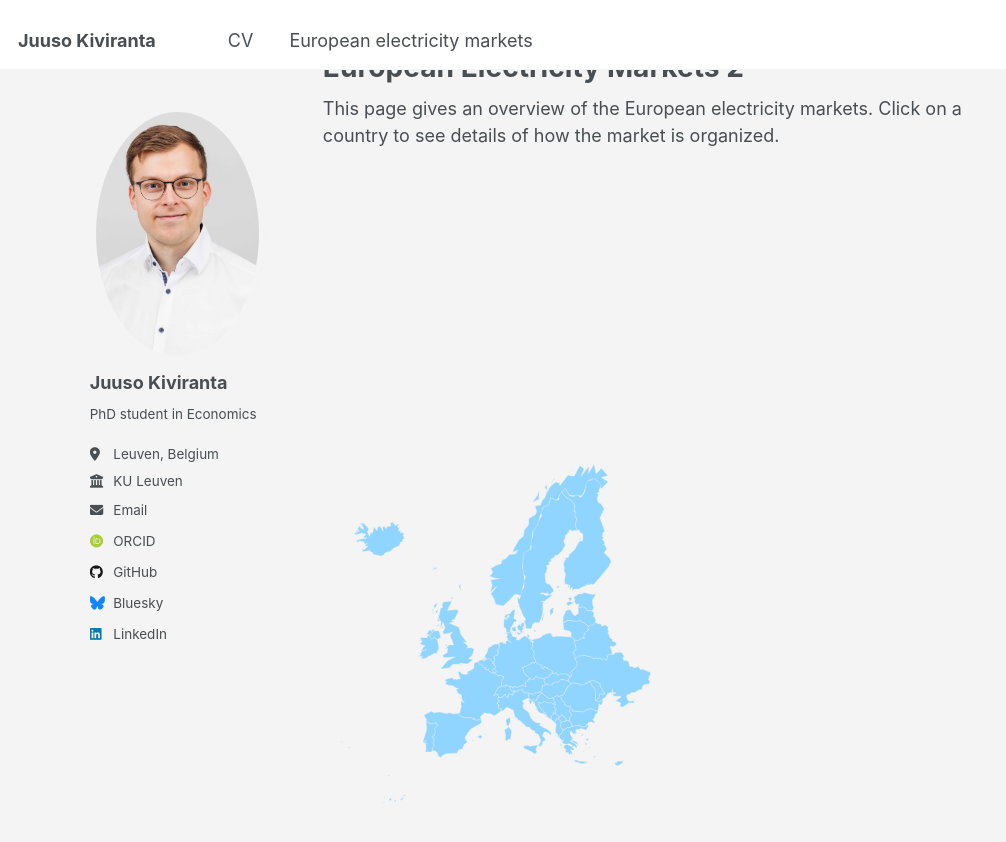
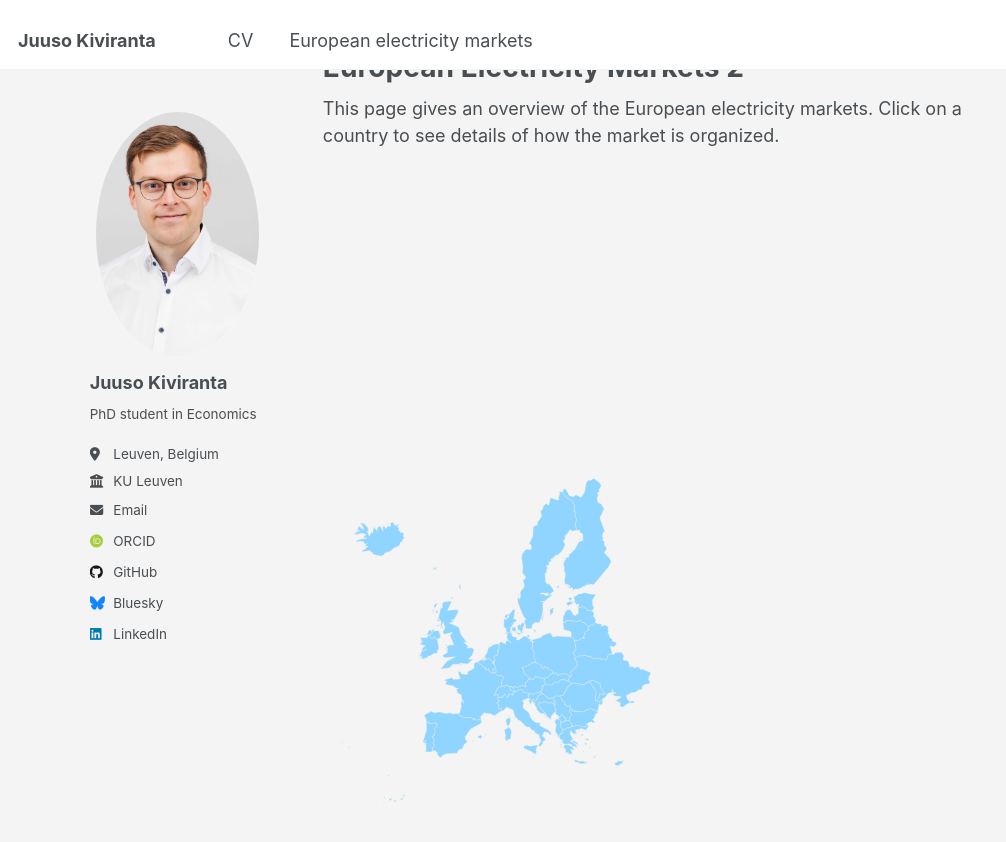
Before and after one commit to jkiviranta/jkiviranta.github.io, a Jekyll site: the page built from _pages/eur-elec-markets2.md, in a window 1280 px wide and 900 px high. Shown: the top 842 px of the window, without its empty margins (0-1006 px from the left). Built offline with Jekyll 4.4.1, drawn with Linux system fonts in a browser that asks for light colours; some web fonts are replaced.

Commit message:
Update eur-elec-markets2.md

```diff
--- a/_pages/eur-elec-markets2.md
+++ b/_pages/eur-elec-markets2.md
@@ -62,8 +62,7 @@
         <path id="RO" d="m400.8 615.9 3.7 2 4.3-1.7 2 1.5-1 4-3.4.8.4-2-1.4.5-2 11-10.2-4-5.8 1.5-4.9 3.2-17.4-1.6.8-2.2-2.2-1.5-1.4-1.9 1.6-1.3-.6-.7-3.7 1-5-2.7 1.2-.7-1.2-1 1-1.3-4.8-3-.1-2.8-3.6-3.5 6-1.6 5.8-12 6-4.5 2.2-1.4 9.2 1.6 2.7 2 8-2.7 1-2 2-.6 2.5 1L400 601l1 3.4-1 10 1 1.5z"/>
         <path id="PT" d="m95 725.4 3.3.9-2.2.7-1.1-1.6zm-57-41 3 .7h-3.6l-.8-1.1 1.4.4zm-9.6-6.8-2.1-1 1.7-.3.4 1.3zM160.9 690l-3 1.5-7.8-.2 1.3-3.4-.5-8.6 1.5.2-1-.9-2.7.6-.3-1.7 1.6-.8 1.5-2.9-2.3 3-1.5.3-.8-.9 5.3-17-.6-10.7 3.5-1.8.7 3 10.4-1.2.5 2.4 2.2 1.3-4.8 4.7.8 5.9-1.5 1.5.4 3.3-3.8 1.1 3.6 5.3-2.3 5.2 2.6 2.3-3.3 3.9.3 4.6z"/>
         <path id="PL" d="m342.8 521.3 21.3 1.2 4 1.8.9 3 2.9 13.2-5 5.3 3.2 2.7-.3 5.7 3.3 7v3.6l-9.4 9.7 1 5.6-2.1-.1-6-3.5-8.7.3-2 2-2-.2V577l-2.2-2.4-2 2.1-2-1.1-1.9-3.9-6.3-2.5.5-2-2 .6-3.5-1.8.7 2-2.4 1.4-2.9-3.4 1.5-1.6-1-.8-1.8.4-6.8-4.3-1.3 1.7 1.4-4.2-2.8-6.3 1-2.7-.9-5-3.3-3.8 2-3.6-1-6 2.1 1-.2-2-2.3-.6v-1l13.3-3.8 2.5-3 8.6-3.1 3.3-.3 3 1.8-2.3-.7 2.7 4.4 5.2-1z"/>
-        <path id="NO" d="m 418.7,295 -10.4,9.9 -2.2,-7.3 -7.1,-6.9 -9.0,1.9 -3.5,9.3 -5.9,12.9 -8.1,0.8 -11.4,-1.3 -4.9,-9.4 -8.4,8.3 -4.0,8.3 -9.7,-3.1 -2.6,10.7 -8.6,3.2 -3.4,10.7 -4.3,14.7 -7.1,10.1 -3.7,26.7 -9.1,3.7 -2.6,20.5 2.3,12.7 0.6,9.2 -5.2,21.2 -6.1,-1.9 -3.7,0.8 -6.1,7.1 -10.1,9.2 -10.8,-2.5 -2.5,-8.2 -4.6,-7.3 6.03,-7.0 2.4,-4.2 -9.3,9.4 2.9,-11.1 -2.1,-7.2 13.5,-2.2 -6.8,-0.4 -8.2,-2.9 4.7,-5.9 -2.9,-5.3 7.7,-5.1 7.2,-2.2 1.5,-4.8 5.2,-2.8 5.6,-5.7 8.8,-0.9 3.4,-5.4 -7.8,3.0 3.2,-7.5 6.7,-11.4 5.7,-4.4 1.9,-9.4 6.2,-7.8 0.0,-9.0 9.9,-6.0 1.8,-4.0 -2.1,-8.5 7.9,-1.4 2.4,-7.2 3.8,-3.1 2.3,-7.2 6.2,-10.1 8.1,-6.5 3.1,1.9 1.9,-0.8 0.2,4.9 7.5,-9.6 4.6,-6.2 9.1,1.6 8.7,-15.9 5.8,5.2 -3.9,10.4 11.3,-14.6 -0.6,10.8 7.9,-13.5 3.2,13.8 7.5,-7.9 9.9,10.9 -9.7,2.2 L 418.7,295 Z m -50,-20.7 -6.9,5.8 z m 1.1,5.5 -0.1,0.02 z m -29.3,9.6 -5.0,7.7 2.3,-5.5 z m 72.1,5.3 0.3,-0.4 z m -84,4 0.4,8.1 -3.2,-3.2 z M 317,318 l 1.6,1.3 -10.8,5.6 6.7,-9.6 2.9,-7.6 z m -3.7,-7 -2.8,2.3 z m -9,12.5 -0.9,0.8 z m -9.2,40.9 0.1,-0.2 z m -27.2,35.4 h 0.1 z"/>
-        <path id="ME" d="m340 634 7.8 6.5-2 .6.1 2-1.8.6-1-1.4-2.5 4.1.4 2.8-5.5-5.1-.6-1.2.2-4 2.6-3.2 1.2.5-.5-2.2h1.7z"/>
+        <path id="NO" d="m 418.7,295 -10.4,9.9 -5.3,-10.3 -8.2,-3.0 -6.7,6.1 L 380.6,314.8 l -19.5,-0.5 -4.9,-9.4 -11.0,13.7 -8.1,0.8 -4.7,5.9 -6.5,5.9 -5.1,7.8 -6.2,19.6 -7.1,14.0 L 304.4,394.5 l -9.1,3.7 -2.4,21.6 2.3,22.4 L 290.4,461.8 278.8,462.8 264.4,477 l -10.8,-2.5 -6.5,-14.6 5.5,-7.9 -1.0,-0.8 -5.5,4.4 1.4,-13.2 5.4,-4.6 4.4,-1.3 L 244.9,433.4 l 3.4,-8.2 3.8,-6.5 9.6,-4.2 6.1,-6.9 9.3,-6.3 7.9,-4.2 -6.5,1.2 4.9,-10.7 9.0,-11.4 3.1,-9.6 6.4,-9.8 1.9,-9 9.6,-8.3 L 311.6,330.3 l 8.6,-3.5 5.1,-7.9 5.3,-11.7 8.7,-10 L 347.3,295.9 350.5,297 360,285 l 9.4,1.1 8.4,-15.4 5,7.2 -2.5,7.5 L 390.6,271.7 l -0.6,10.8 7.9,-13.5 3.2,13.8 7.5,-7.9 9.9,10.9 -9.7,2.2 z m -50,-20.7 -6.1,5.1 z m 1.1,5.5 -0.1,0.02 z m -29.3,9.6 -4.6,6.7 z m 72.1,5.3 0.3,-0.4 z m -84,4 -1.1,6.6 z M 317,318 l -5.6,5 -0.2,-3.03253 L 317.4,307.7 Z m -21.9,46.4 0.1,-0.2 z m -27.2,35.4 h 0.1 z"
         <path id="MK" d="m361.3 645.1 4.4 5.2-.6 3.7-2 1.7h-4.2l-2.8 2.4-4.1.2-3.2-3.8.5-5.4 1.4-1.8 5.3-1.6 5.3-.6z"/>
         <path id="MD" d="m400.8 615.9-1-1.4 1.2-10.1-1.1-3.4-7.4-11.7-2.4-1 6.2-2.3 10.7 5.2v4.8l2.7 2.1.3 3 2 1.4 1.7 4-7.9-.4v4l-3 5.1-2 .7z"/>
         <path id="LV" d="m395 484.4 3.2 2.9-1.3 5.5h1.5l1.7 3.7.3 5-3.9 4-3.5-.3-3.1 2-6.3-5.3-4-1.2-1.5-2.5-4.9 1.8-13.7-1.8-7 4 .2-9 4.4-9.4 5.6-1.9 5 8 2.4 1.4 5-3.5-.5-7.8 6.5-2.2 4.7 2.7 3.2 3.7 3.4-.8 2.6 1z"/>
```
